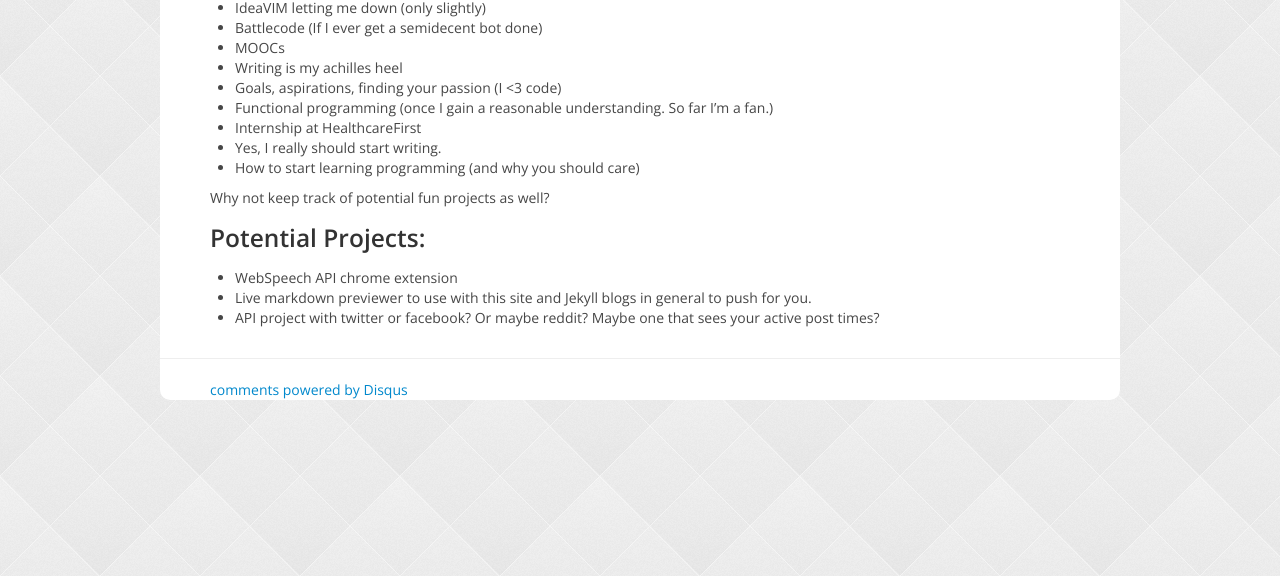
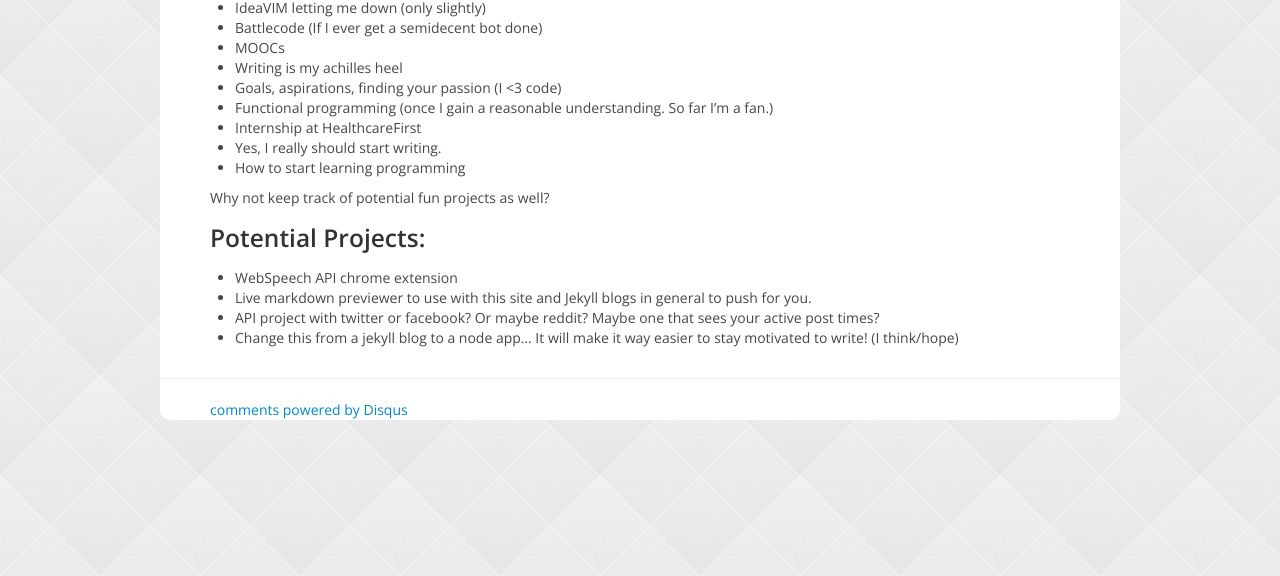
Before and after one commit to ryan-endacott/ryan-endacott.github.com, a Jekyll site: the page built from _posts/2013-1-13-What's-a-blog.md, in a window 1280 px wide, cut to the strip 324-900 px from the top of the page. Built offline with Jekyll 4.4.1, drawn with Linux system fonts in a browser that asks for light colours; nearby versions of some CDN libraries; Markdown is read by kramdown in place of the engine named in the settings; comment, search, counter and statistics services are not loaded.

Commit message:
Project idea:  Make this a node app.
It won't take long, and it should make it easier for me to write posts!  I think it would really help me.

```diff
--- a/_posts/2013-1-13-What's-a-blog.md
+++ b/_posts/2013-1-13-What's-a-blog.md
@@ -22,7 +22,7 @@ I think I'm going to use this first post to keep track of what I'd like to write
 * Functional programming (once I gain a reasonable understanding.  So far I'm a fan.)
 * Internship at HealthcareFirst
 * Yes, I really should start writing.
-* How to start learning programming (and why you should care)
+* How to start learning programming
 
 
 
@@ -32,3 +32,4 @@ Why not keep track of potential fun projects as well?
 * WebSpeech API chrome extension
 * Live markdown previewer to use with this site and Jekyll blogs in general to push for you.
 * API project with twitter or facebook?  Or maybe reddit?  Maybe one that sees your active post times?
+* Change this from a jekyll blog to a node app...  It will make it way easier to stay motivated to write! (I think/hope)
```
